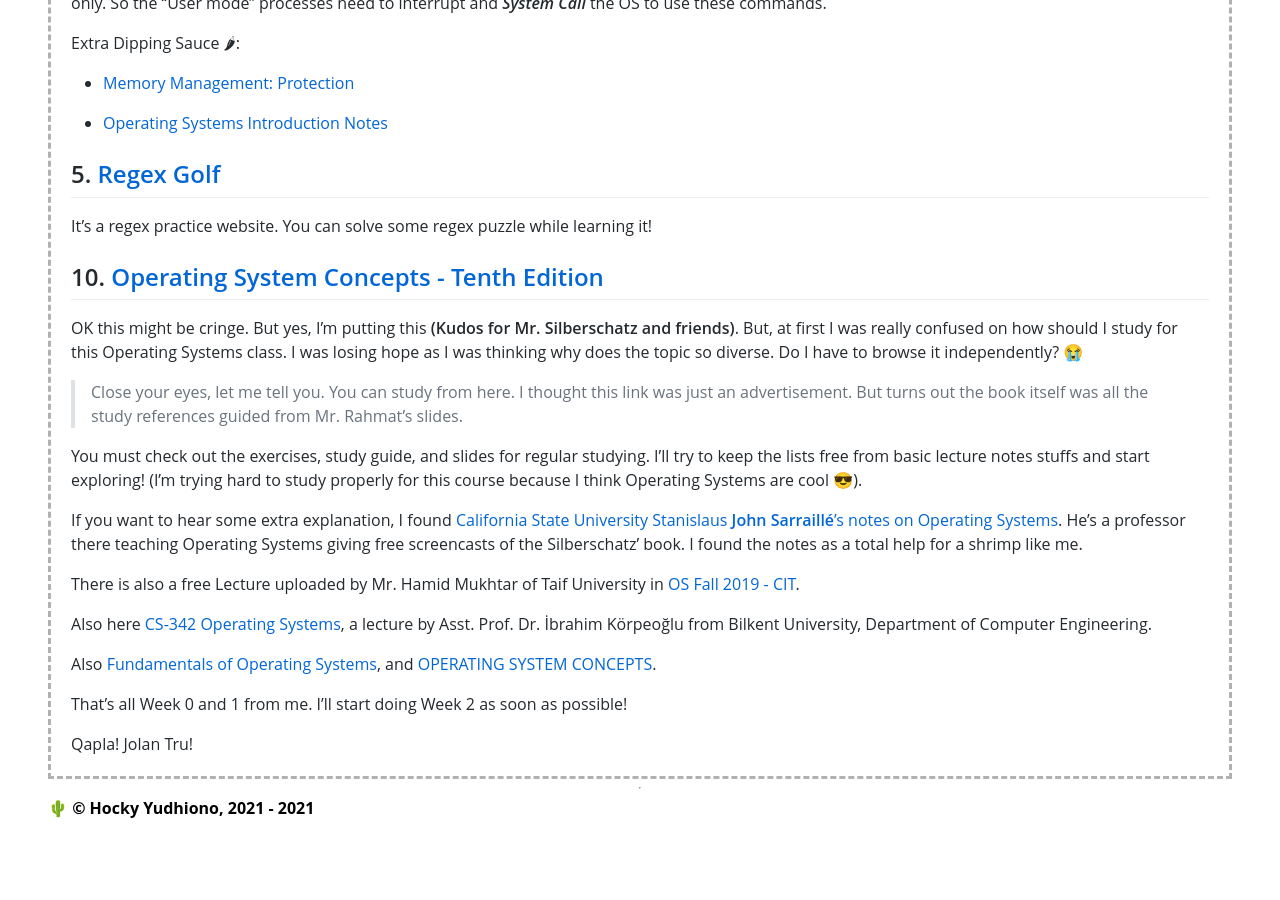
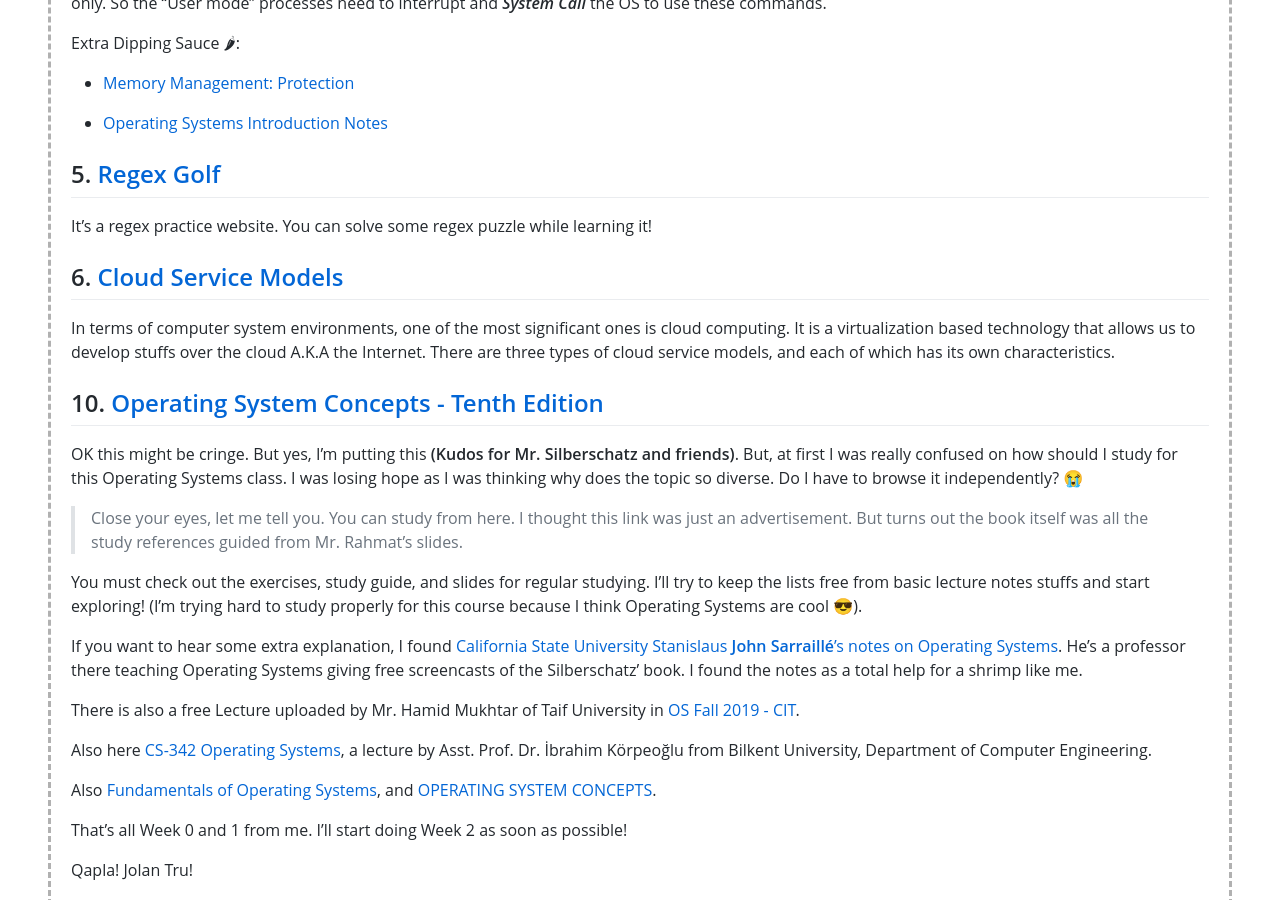
Before and after one commit to Bimabara/os211, a Jekyll site: the page built from wd01.md, in a window 1280 px wide and 900 px high, scrolled down 1313 px. Built offline with Jekyll 4.4.1, drawn with Linux system fonts in a browser that asks for light colours; our own code applies the rules of GitHub Pages for plain Markdown files; before the commit the page ends 2172 px from its top, so only the background shows below that.

Commit message:
[WD01] Add top 6

```diff
--- a/wd01.md
+++ b/wd01.md
@@ -37,6 +37,10 @@ Extra Dipping Sauce 🌶:
 
 It's a regex practice website. You can solve some regex puzzle while learning it!
 
+## 6. [Cloud Service Models](https://www.javatpoint.com/cloud-service-models)
+
+In terms of computer system environments, one of the most significant ones is cloud computing. It is a virtualization based technology that allows us to develop stuffs over the cloud A.K.A the Internet. There are three types of cloud service models, and each of which has its own characteristics.
+
 ## 10. [Operating System Concepts - Tenth Edition](https://www.os-book.com/OS10/)
 
 OK this might be cringe. But yes, I'm putting this **(Kudos for Mr. Silberschatz and friends)**. But, at first I was really confused on how should I study for this Operating Systems class. I was losing hope as I was thinking why does the topic so diverse. Do I have to browse it independently? 😭
```
Also changed, not shown: 1 other file.
